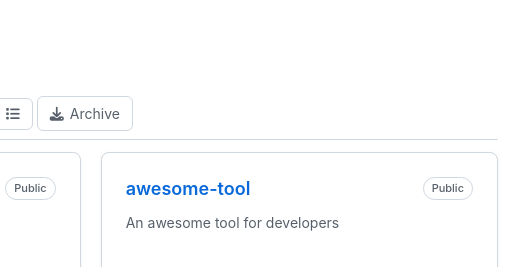
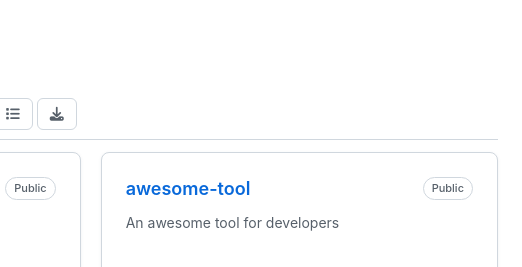
Before and after one commit to igiteam/igiteam.github.com, a plain HTML site: page index.html in a window 1280 px wide. Shown: the top 267 px of the page, 758-1280 px from the left. Drawn offline with Linux system fonts and the light colour scheme; no server answers.

Commit message:
Update index.html

```diff
--- a/index.html
+++ b/index.html
@@ -650,9 +650,8 @@
                         <button class="btn-icon" id="listViewBtn" title="List view" type="button">
                             <i class="fas fa-list"></i>
                         </button>
-                        <button class="btn-icon" id="archiveReposBtn" title="Generate curl commands to download repository ZIPs" type="button">
+                        <button class="btn-icon" id="archiveReposBtn" title="repository ZIPs" type="button">
                             <i class="fas fa-download"></i>
-                            <span class="sort-text">Archive</span>
                         </button>
                     </div>
                 </div>
```
